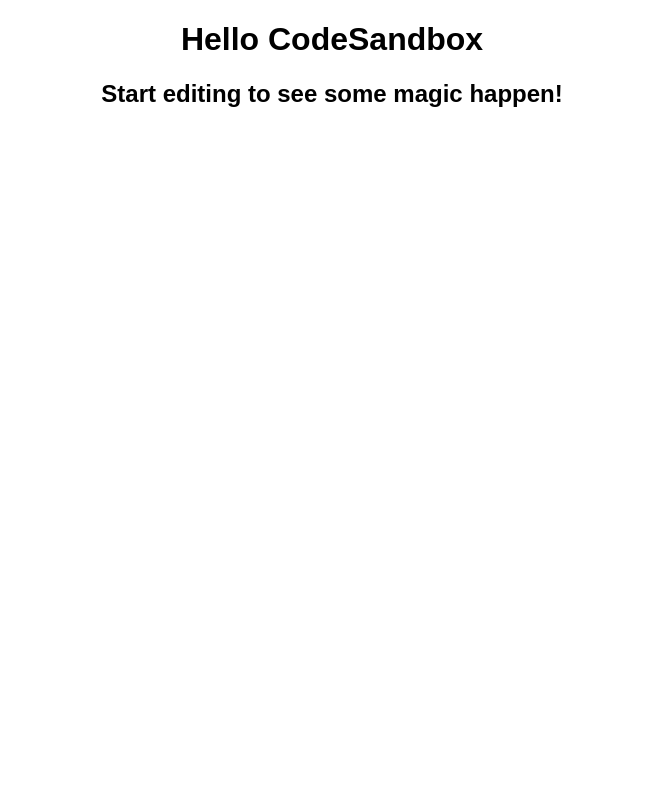
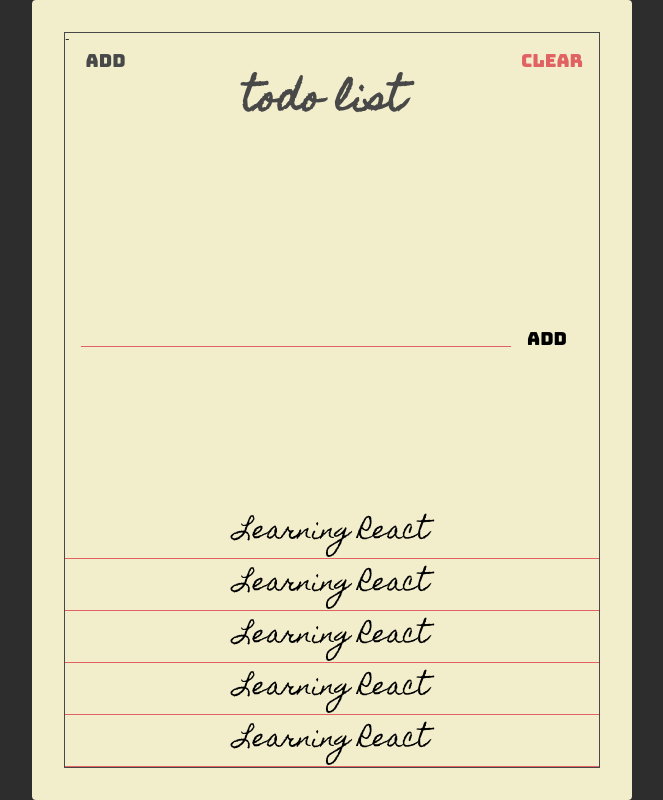
Before and after one commit to ipin-hash/react-todolist, a React (Create React App) app: page / in a window 1280 px wide. Shown: the whole page, without its empty margins (308-971 px from the left). Built offline with nearby package versions, Linux system fonts and the light colour scheme.

Commit message:
migrasi html css ke react

```diff
--- a/public/index.html
+++ b/public/index.html
@@ -1,16 +1,23 @@
 <!DOCTYPE html>
 <html lang="en">
-
   <head>
-	<meta charset="utf-8">
-	<meta name="viewport" content="width=device-width, initial-scale=1, shrink-to-fit=no">
-	<meta name="theme-color" content="#000000">
+    <meta charset="utf-8" />
+    <meta
+      name="viewport"
+      content="width=device-width, initial-scale=1, shrink-to-fit=no"
+    />
+    <meta name="theme-color" content="#000000" />
     <!--
       manifest.json provides metadata used when your web app is added to the
       homescreen on Android. See https://developers.google.com/web/fundamentals/engage-and-retain/web-app-manifest/
     -->
-	<link rel="manifest" href="%PUBLIC_URL%/manifest.json">
-	<link rel="shortcut icon" href="%PUBLIC_URL%/favicon.ico">
+    <link rel="manifest" href="%PUBLIC_URL%/manifest.json" />
+    <link rel="shortcut icon" href="%PUBLIC_URL%/favicon.ico" />
+
+    <link
+      href="https://fonts.googleapis.com/css2?family=Bungee&family=Homemade+Apple&display=swap"
+      rel="stylesheet"
+    />
     <!--
       Notice the use of %PUBLIC_URL% in the tags above.
       It will be replaced with the URL of the `public` folder during the build.
@@ -39,5 +46,4 @@
       To create a production bundle, use `npm run build` or `yarn build`.
     -->
   </body>
-
 </html>
--- a/src/App.js
+++ b/src/App.js
@@ -3,9 +3,39 @@
 
 export default function App() {
   return (
-    <div className="App">
-      <h1>Hello CodeSandbox</h1>
-      <h2>Start editing to see some magic happen!</h2>
+    <div className="container">
+      <div className="frame">
+        <section className="header">
+          -<button className="header-btn main-black-color">Add</button>
+          <h1 className="header-title">Todo List</h1>
+          <button className="header-btn main-red-color">Clear</button>
+        </section>
+
+        <section className="add">
+          <form className="add-form">
+            <input type="text" className="add-input" />
+            <button className="add-btn">Add</button>
+          </form>
+        </section>
+
+        <section className="todos">
+          <div className="todo">
+            <span className="todo-text">Learning React</span>
+          </div>
+          <div className="todo">
+            <span className="todo-text">Learning React</span>
+          </div>
+          <div className="todo">
+            <span className="todo-text">Learning React</span>
+          </div>
+          <div className="todo">
+            <span className="todo-text">Learning React</span>
+          </div>
+          <div className="todo">
+            <span className="todo-text">Learning React</span>
+          </div>
+        </section>
+      </div>
     </div>
   );
 }
--- a/src/styles.css
+++ b/src/styles.css
@@ -1,4 +1,132 @@
-.App {
-  font-family: sans-serif;
+* {
+  box-sizing: border-box;
+}
+
+:root {
+  --main-red-color: #e06262;
+  --main-black-color: #484848;
+}
+
+.main-red-color {
+  color: var(--main-red-color);
+}
+
+.main-black-color {
+  color: var(--main-black-color);
+}
+
+html {
+  font-size: 10px;
+}
+
+body {
+  display: flex;
+  justify-content: center;
+  align-content: center;
+  align-items: center;
+  background-color: #2d2d2d;
+  /* height: 100vh; */
+}
+
+html,
+body {
+  padding: 0;
+  margin: 0;
+  font-family: -apple-system, BlinkMacSystemFont, "Segoe UI", Roboto, Oxygen,
+    Ubuntu, Cantarell, "Open Sans", "Helvetica Neue", sans-serif;
+}
+
+.container {
+  width: 600px;
+  height: 800px;
+  background-color: #f2eecb;
+  border-radius: 4px;
+
+  padding: 32px;
+}
+
+.frame {
+  border: 1px solid var(--main-black-color);
+  height: 100%;
+  display: flex;
+  flex-direction: column;
+  justify-content: space-between;
+}
+
+.header {
+  display: flex;
+  align-items: flex-start;
+}
+
+.header-title {
+  flex: 1;
+  font-size: 3.6rem;
+  color: var(--main-black-color);
+  font-family: "Homemade apple";
+  text-transform: lowercase;
   text-align: center;
 }
+
+.header-btn {
+  font-size: 1.8rem;
+  font-family: "bungee", sans-serif;
+  padding: 16px;
+  cursor: pointer;
+  background: unset;
+  outline: unset;
+  border: unset;
+}
+
+.header-btn.main-black-color:active {
+  text-shadow: 1px 1px 2px var(--main-black-color);
+}
+
+.header-btn.main-red-color:active {
+  text-shadow: 1px 1px 2px var(--main-red-color);
+}
+
+.add {
+  padding: 16px;
+}
+
+.add-form {
+  display: flex;
+  align-items: flex-start;
+}
+
+.add-input {
+  background: unset;
+  border: unset;
+  padding: 0 64px;
+  flex: 1;
+  border-bottom: 1px solid var(--main-red-color);
+  outline: unset;
+  font-size: 16px;
+  font-family: "Homemade apple", sans-serif;
+  text-transform: lowercase;
+}
+
+.add-btn {
+  font-size: 1.8rem;
+  font-family: "bungee", sans-serif;
+  padding: 16px;
+  cursor: pointer;
+  background: unset;
+  outline: unset;
+  border: unset;
+}
+
+.todos {
+  display: flex;
+  flex-direction: column;
+}
+
+.todo {
+  position: relative;
+  flex: 1 0 auto;
+  text-align: center;
+  min-height: 34px;
+  font-size: 24px;
+  font-family: "Homemade apple", sans-serif;
+  border-bottom: 1px solid var(--main-red-color);
+}
```
Also changed, not shown: package.json (+3 -6 lines). Lines whose indentation alone changed are shown as unchanged.
